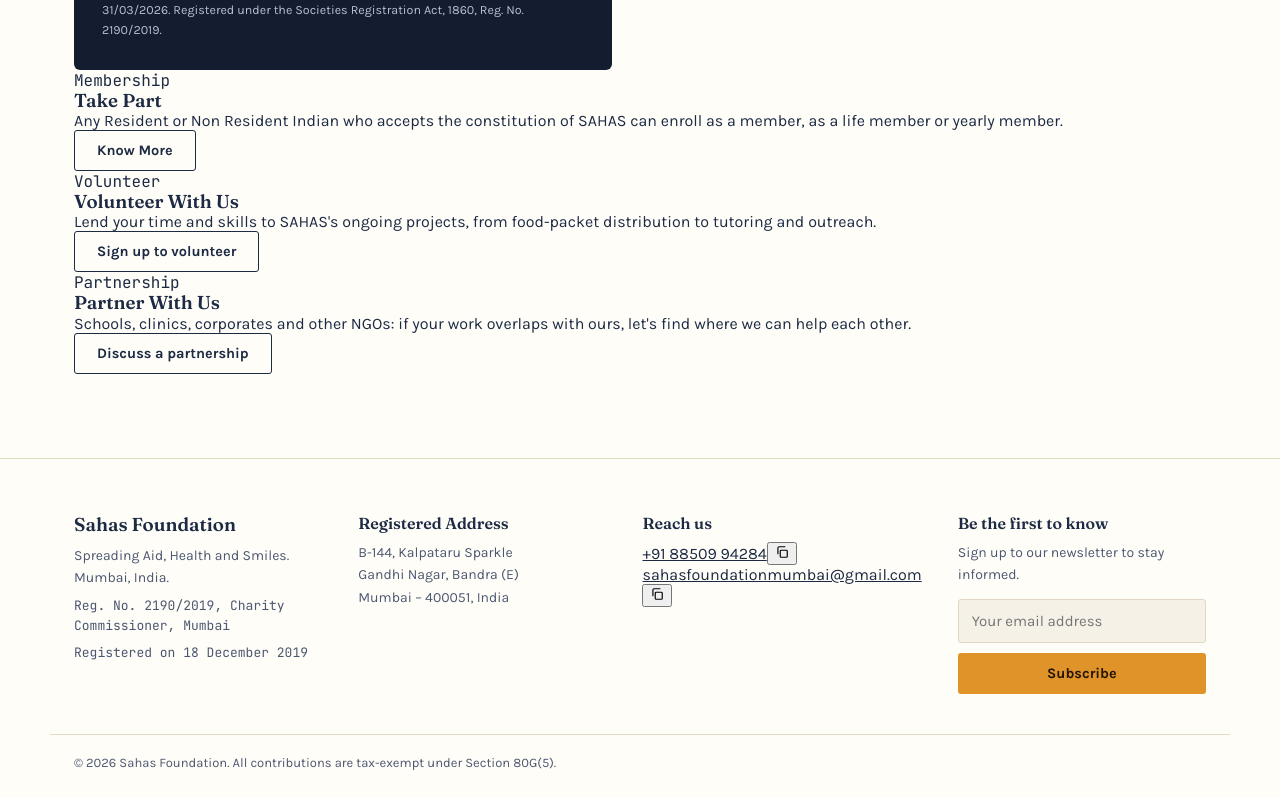
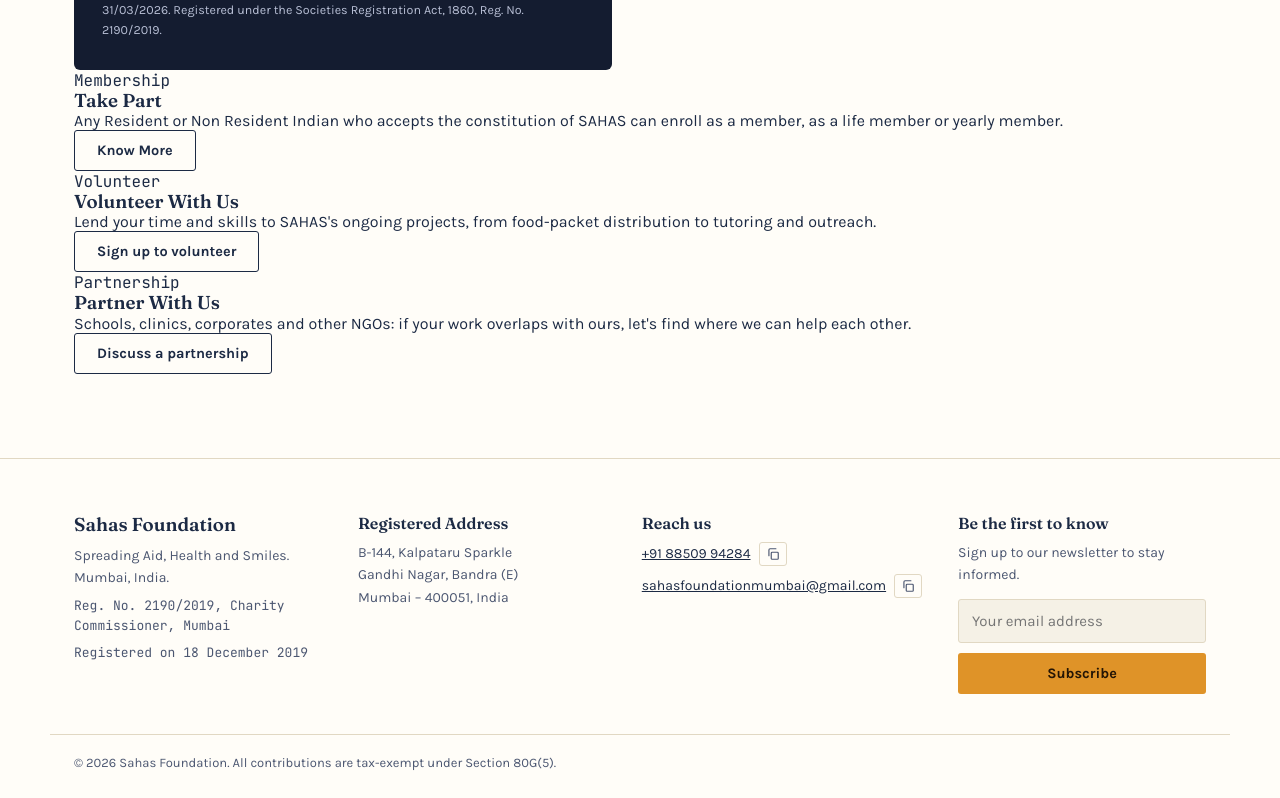
Before and after one commit to Aaronsantu/sahas-foundation-react, a React (Vite) app: page / in a window 1280 px wide. Shown: the part 7370-8168 px from the top of the page. Built offline with nearby package versions, Linux system fonts and the light colour scheme; no server answers.

Commit message:
Update styles.css

```diff
--- a/src/styles.css
+++ b/src/styles.css
@@ -453,6 +453,75 @@
   margin-bottom: 6px;
 }
 
+/* ---------- footer contact row & copy button fixes ---------- */
+.footer-contact-row {
+  display: flex;
+  align-items: center;
+  gap: 8px;
+  margin-bottom: 8px;
+  white-space: nowrap;
+}
+
+.footer-contact-row a {
+  white-space: nowrap;
+  font-size: 14px;
+}
+
+.copy-icon-btn {
+  background: transparent;
+  border: 1px solid var(--line);
+  border-radius: 3px;
+  padding: 4px 6px;
+  cursor: pointer;
+  display: inline-flex;
+  align-items: center;
+  justify-content: center;
+  color: var(--ink-soft);
+  transition: background-color 0.2s, color 0.2s;
+}
+
+.copy-icon-btn:hover {
+  background: var(--paper);
+  color: var(--ink);
+}
+
+.newsletter-form {
+  display: flex;
+  flex-direction: column;
+  gap: 10px;
+  margin-top: 12px;
+}
+
+.footer-bottom {
+  margin-top: 40px;
+  padding-top: 20px;
+  border-top: 1px solid var(--line);
+  font-size: 13px;
+  color: var(--ink-soft);
+}
+
+@media (max-width: 540px) {
+  .footer-grid, .footer-cols {
+    grid-template-columns: 1fr;
+    gap: 24px;
+  }
+}
+
+.footer-col h3, .footer-col h4 {
+  font-family: 'Fraunces', serif;
+  font-weight: 600;
+  color: var(--ink);
+  margin-bottom: 10px;
+}
+
+.footer-col p, .footer-col address {
+  font-style: normal;
+  font-size: 14px;
+  line-height: 1.6;
+  color: var(--ink-soft);
+  margin-bottom: 6px;
+}
+
 .footer-col button.copy-btn, .footer-col .copy-inline {
   display: inline-flex;
   align-items: center;
```
